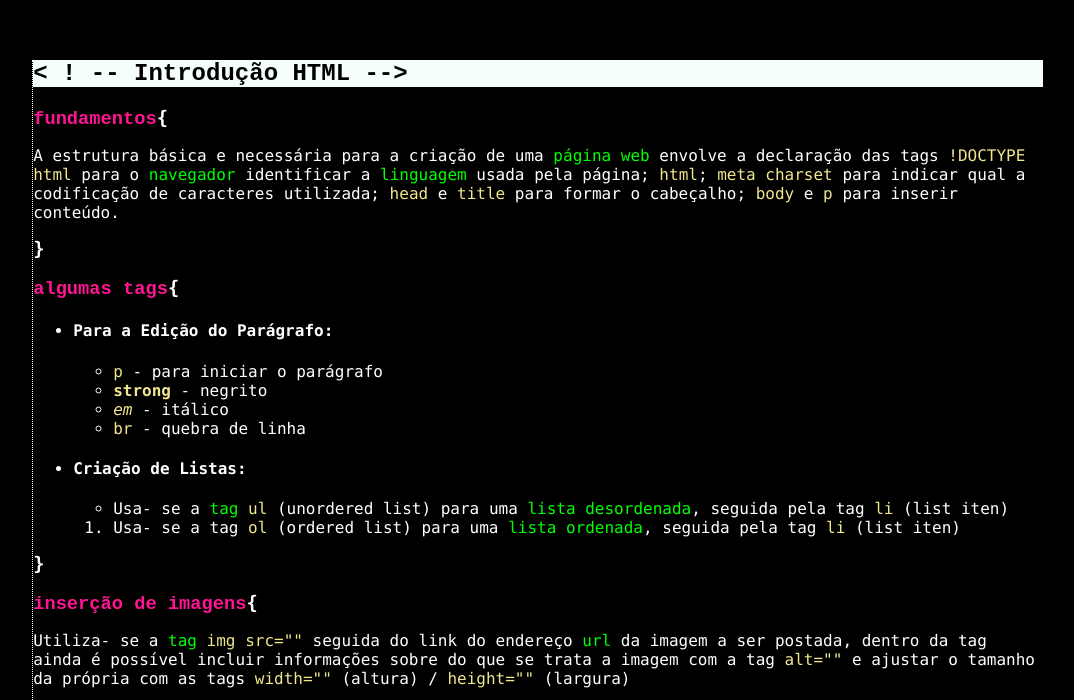
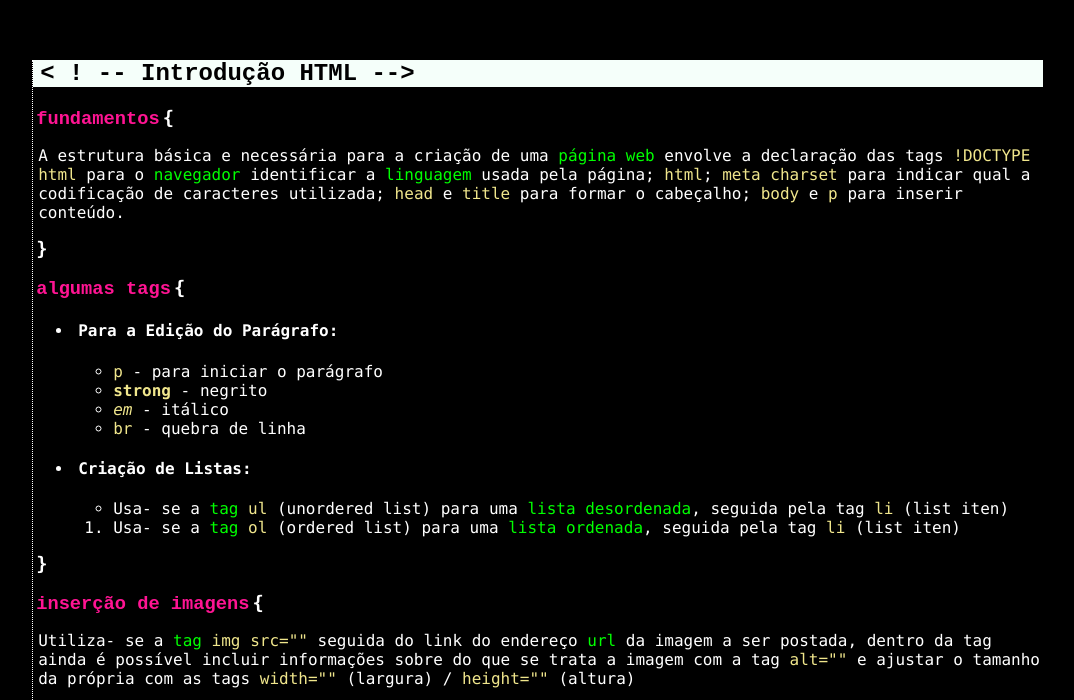
Before and after one commit to bvw2910/test.github.io, a plain HTML site: page index.html in a window 1280 px wide. Shown: the part 79-779 px from the top of the page, without its empty margins (39-1113 px from the left). Drawn offline with Linux system fonts and the light colour scheme.

Commit message:
Update index.html

```diff
--- a/index.html
+++ b/index.html
@@ -57,12 +57,14 @@
 		}
 
 		h2{
+			padding-left: 7px;
 			font-family: courier new;
 			background-color: rgb(245,255,250);
 			color: black;
 		}
 
 		h3{
+			padding-left: 3px;
 			display: inline;
 			font-family: courier new;
 			color:rgb(255,20,147);
@@ -89,6 +91,7 @@
 		}
 
 		p{
+			padding-left: 5px;
 			font-family: lucida console;
 			color:white;
 		}
@@ -178,13 +181,13 @@
 		</ul>
 
 		<ol>
-			<li> Usa- se a tag <span class="tag">ol</span> (ordered list) para uma <span class="p-chave">lista ordenada</span>, seguida pela tag <span class="tag">li</span> (list iten)</li>
+			<li> Usa- se a <span class="p-chave">tag</span> <span class="tag">ol</span> (ordered list) para uma <span class="p-chave">lista ordenada</span>, seguida pela tag <span class="tag">li</span> (list iten)</li>
 		</ol>
 		</ul>
 		<h3 id="fecha">}</h3>
 	<br><br>
 	<h3 id="imgs">inserção de imagens<h3 id="abre">{</h3></h3>
-	<p>Utiliza- se a <span class="p-chave">tag</span> <span class="tag">img src=""</span> seguida do link do endereço <span class="p-chave">url</span> da imagem a ser postada, dentro da tag ainda é possível incluir informações sobre do que se trata a imagem com a tag <span class="tag">alt=""</span> e ajustar o tamanho da própria com as tags <span class="tag">width=""</span> (altura) / <span class="tag">height=""</span> (largura)</p>
+	<p>Utiliza- se a <span class="p-chave">tag</span> <span class="tag">img src=""</span> seguida do link do endereço <span class="p-chave">url</span> da imagem a ser postada, dentro da tag ainda é possível incluir informações sobre do que se trata a imagem com a tag <span class="tag">alt=""</span> e ajustar o tamanho da própria com as tags <span class="tag">width=""</span> (largura) / <span class="tag">height=""</span> (altura)</p>
 
 	<img id="maior-menor" src="https://rockcontent.com/wp-content/uploads/2019/09/html-1-1280x720.png" alt="sinais de menor e maior usado nas tags de HTML"/>
 		<br><br>
```
